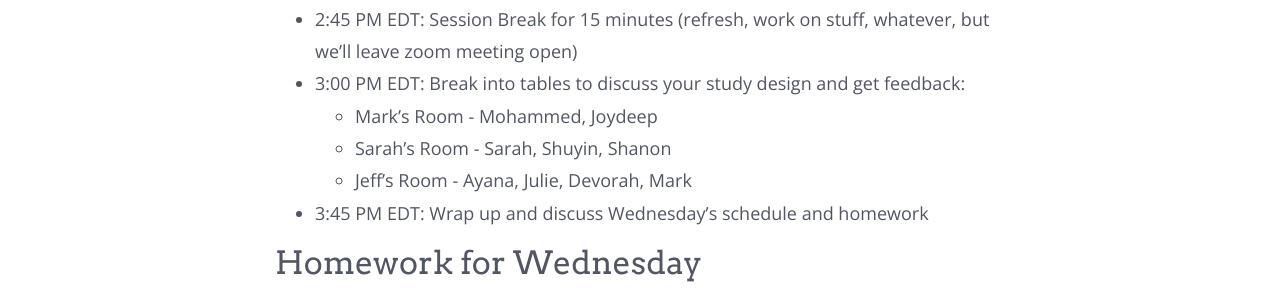
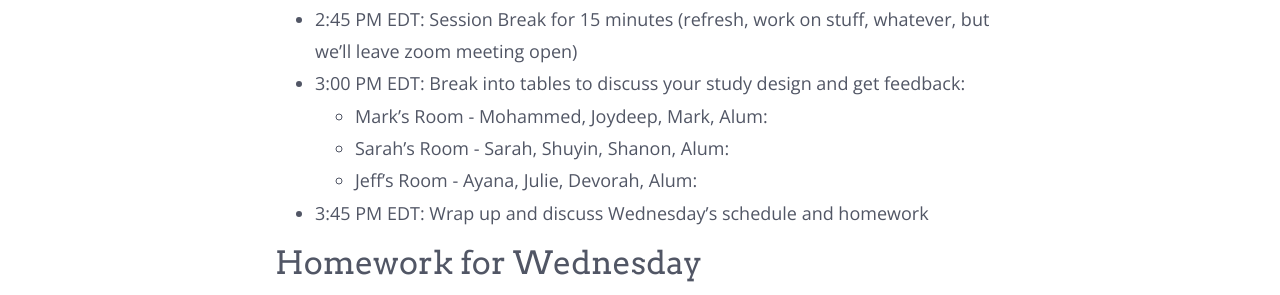
Before and after one commit to marksherriff/deers, a Jekyll site: the page built from deers2021-tuesday.md, in a window 1280 px wide. Shown: the part 451-746 px from the top of the page. Built offline with Jekyll 4.4.1, drawn with Linux system fonts in a browser that asks for light colours; nearby versions of some CDN libraries.

Commit message:
Tuesday's tables

```diff
--- a/deers2021-tuesday.md
+++ b/deers2021-tuesday.md
@@ -14,9 +14,9 @@ __Today's Session - Designing Your Study__
 * 2:30 PM EDT: Individual work: Do Worksheet #3 - Study Design
 * 2:45 PM EDT: Session Break for 15 minutes (refresh, work on stuff, whatever, but we’ll leave zoom meeting open)
 * 3:00 PM EDT: Break into tables to discuss your study design and get feedback:
-    * Mark's Room - Mohammed, Joydeep
-    * Sarah's Room - Sarah, Shuyin, Shanon
-    * Jeff's Room - Ayana, Julie, Devorah, Mark
+    * Mark's Room - Mohammed, Joydeep, Mark, Alum:
+    * Sarah's Room - Sarah, Shuyin, Shanon, Alum:
+    * Jeff's Room - Ayana, Julie, Devorah, Alum:
 * 3:45 PM EDT: Wrap up and discuss Wednesday's schedule and homework
 
 ## Homework for Wednesday
```
